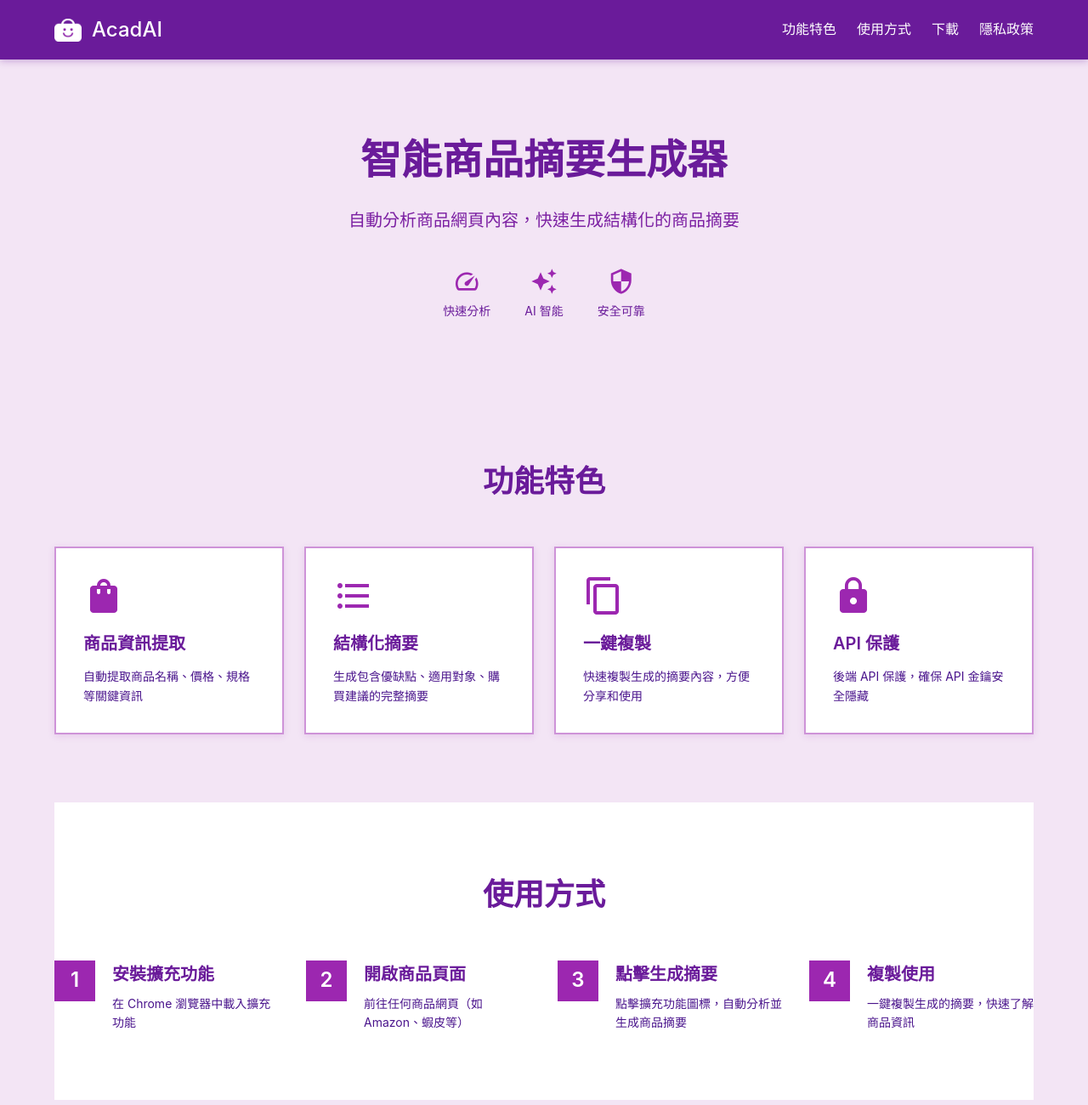
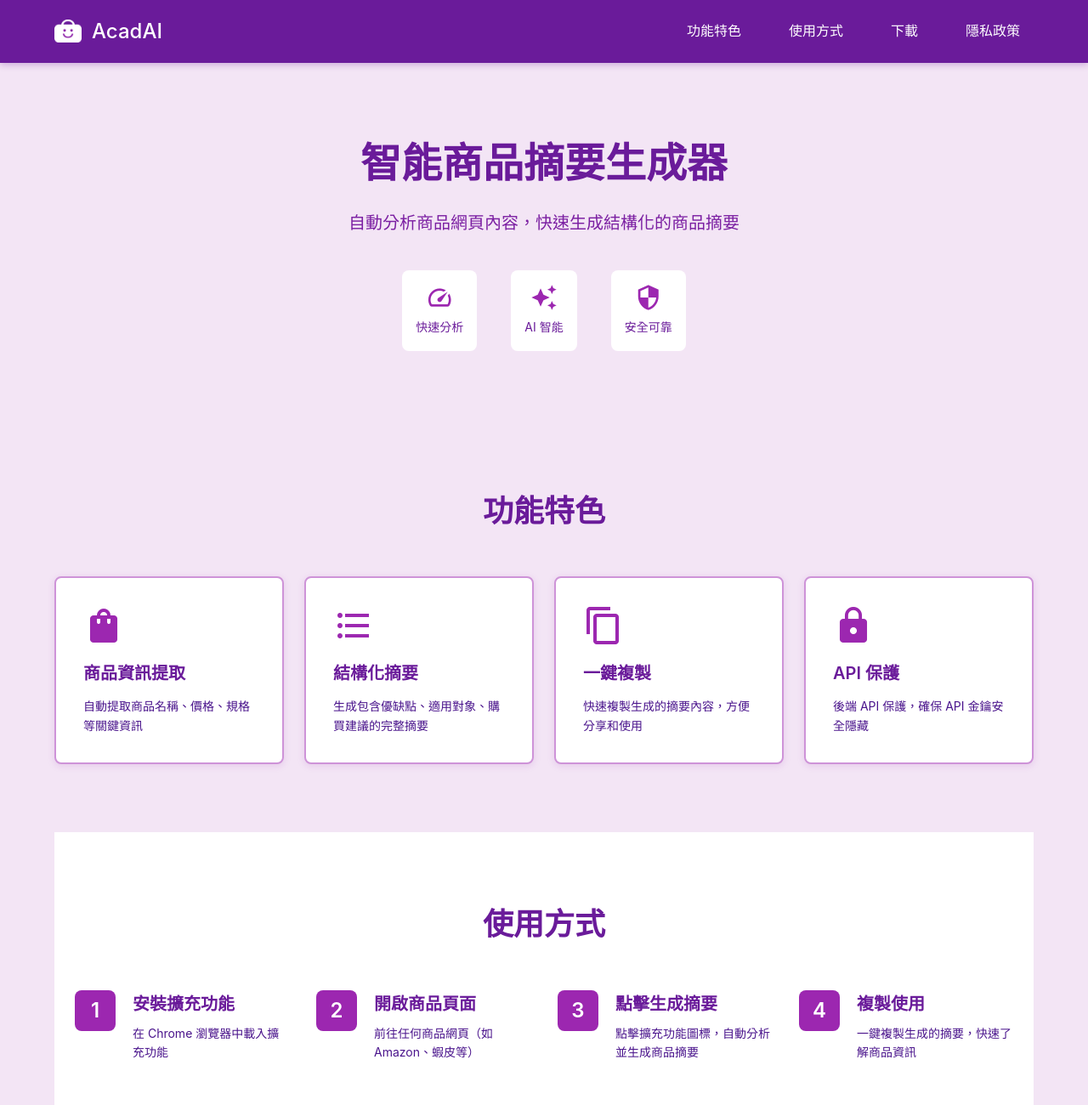
Before and after one commit to Kevin42127/acadai, a browser extension: page index.html in a window 1280 px wide. Shown: the top 1300 px of the page at 85% size. Drawn offline with Linux system fonts and the light colour scheme.

Commit message:
為首頁和隱私政策的主要元素加入圓角設定

```diff
--- a/index.css
+++ b/index.css
@@ -57,10 +57,13 @@ nav a {
   text-decoration: none;
   font-size: 16px;
   transition: opacity 0.3s;
+  padding: 8px 16px;
+  border-radius: 8px;
 }
 
 nav a:hover {
   opacity: 0.8;
+  background: rgba(255, 255, 255, 0.1);
 }
 
 main {
@@ -99,6 +102,9 @@ main {
   flex-direction: column;
   align-items: center;
   gap: 8px;
+  padding: 16px;
+  background: white;
+  border-radius: 8px;
 }
 
 .feature-item .material-icons {
@@ -134,6 +140,7 @@ main {
   padding: 32px;
   box-shadow: 0 2px 8px rgba(156, 39, 176, 0.15);
   border: 2px solid #ce93d8;
+  border-radius: 8px;
 }
 
 .feature-card .material-icons {
@@ -158,6 +165,10 @@ main {
 .how-to-use {
   padding: 80px 0;
   background: white;
+  max-width: 1200px;
+  margin: 0 auto;
+  padding-left: 24px;
+  padding-right: 24px;
 }
 
 .how-to-use h3 {
@@ -172,6 +183,8 @@ main {
   display: grid;
   grid-template-columns: repeat(auto-fit, minmax(250px, 1fr));
   gap: 32px;
+  max-width: 100%;
+  box-sizing: border-box;
 }
 
 .step {
@@ -190,6 +203,7 @@ main {
   font-size: 24px;
   font-weight: 600;
   flex-shrink: 0;
+  border-radius: 8px;
 }
 
 .step-content h4 {
@@ -234,6 +248,10 @@ main {
   flex-direction: column;
   align-items: center;
   gap: 12px;
+  padding: 24px;
+  background: white;
+  border-radius: 8px;
+  box-shadow: 0 2px 8px rgba(156, 39, 176, 0.1);
 }
 
 .instruction-item .material-icons {
@@ -270,6 +288,7 @@ main {
   font-weight: 500;
   box-shadow: 0 4px 12px rgba(156, 39, 176, 0.3);
   transition: background 0.3s;
+  border-radius: 8px;
 }
 
 .download-btn:hover {
--- a/privacy.css
+++ b/privacy.css
@@ -60,10 +60,13 @@ nav a {
   text-decoration: none;
   font-size: 16px;
   transition: opacity 0.2s;
+  padding: 8px 16px;
+  border-radius: 8px;
 }
 
 nav a:hover {
   opacity: 0.8;
+  background: rgba(255, 255, 255, 0.1);
 }
 
 main {
@@ -95,6 +98,7 @@ section {
   padding: 32px;
   margin-bottom: 24px;
   box-shadow: 0 2px 8px rgba(106, 27, 154, 0.1);
+  border-radius: 8px;
 }
 
 section h2 {
```
Also changed, not shown: privacy.html (+1 -1 lines).
